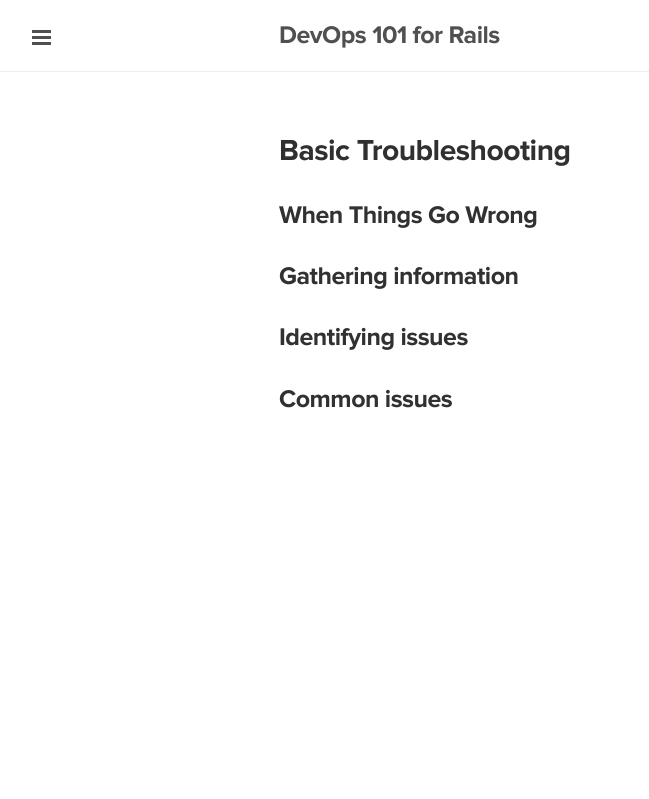
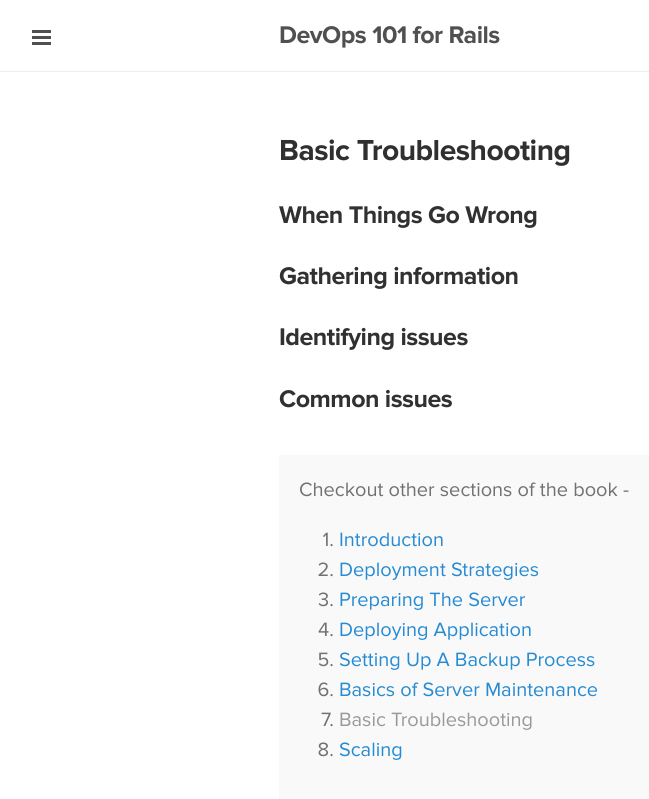
Before and after one commit to agentbigman/Agentbigman.github.io, a Jekyll site: the page built from _rails-devops/basic-troubleshooting.markdown, in a window 1280 px wide. Shown: the top 799 px of the page, without its empty margins (1-650 px from the left). Built offline with Jekyll 4.4.1, drawn with Linux system fonts in a browser that asks for light colours; Markdown is read by kramdown in place of the engine named in the settings; comment, search, counter and statistics services are not loaded.

Commit message:
add book index to all book pages

```diff
--- /dev/null
+++ b/_includes/book_index.html
@@ -0,0 +1,47 @@
+          <br/>
+          <div class="message" markdown="1">
+            <p>Checkout other sections of the book - </p>
+
+            <ol>
+                <li>
+                    <a href="/rails-devops/introduction/"
+                        {% if page.url == "/rails-devops/introduction/"%}class="current" {% endif %}>
+                        Introduction</a>
+                </li>
+                <li>
+                    <a href="/rails-devops/deployment-strategies/"
+                        {% if page.url == "/rails-devops/deployment-strategies/"%}class="current" {% endif %}>
+                        Deployment Strategies</a>
+                </li>
+                <li>
+                    <a href="/rails-devops/preparing-the-server/"
+                        {% if page.url == "/rails-devops/preparing-the-server/"%}class="current" {% endif %}>
+                        Preparing The Server</a>
+                </li>
+                <li>
+                    <a href="/rails-devops/deploying-application/"
+                        {% if page.url == "/rails-devops/deploying-application/"%}class="current" {% endif %}>
+                        Deploying Application</a>
+                </li>
+                <li>
+                    <a href="/rails-devops/backup-plan/"
+                        {% if page.url == "/rails-devops/backup-plan/"%}class="current" {% endif %}>
+                        Setting Up A Backup Process</a>
+                </li>
+                <li>
+                    <a href="/rails-devops/basics-of-server-maintenance/"
+                        {% if page.url == "/rails-devops/basics-of-server-maintenance/"%}class="current" {% endif %}>
+                        Basics of Server Maintenance</a>
+                </li>
+                <li>
+                    <a href="/rails-devops/basic-troubleshooting/"
+                        {% if page.url == "/rails-devops/basic-troubleshooting/"%}class="current" {% endif %}>
+                        Basic Troubleshooting</a>
+                </li>
+                <li>
+                    <a href="/rails-devops/scaling/"
+                        {% if page.url == "/rails-devops/scaling/"%}class="current" {% endif %}>
+                        Scaling</a>
+                </li>
+            </ol>
+          </div>
--- a/_layouts/devops.html
+++ b/_layouts/devops.html
@@ -25,6 +25,11 @@
           {% endif %}
 
           {{ content }}
+
+          {% if page.url != "/rails-devops/" %}
+            {% include book_index.html %}
+          {% endif %}
+
       </div>
     </div>
 
--- a/public/css/custom.css
+++ b/public/css/custom.css
@@ -32,3 +32,9 @@ a#home-link img { width: 32px; }
     background-color: #f2dede;
     color: #b94a48;
 }
+
+.info {
+    background-color: #d9edf7;
+}
+
+a.current { color: #999; }
```
